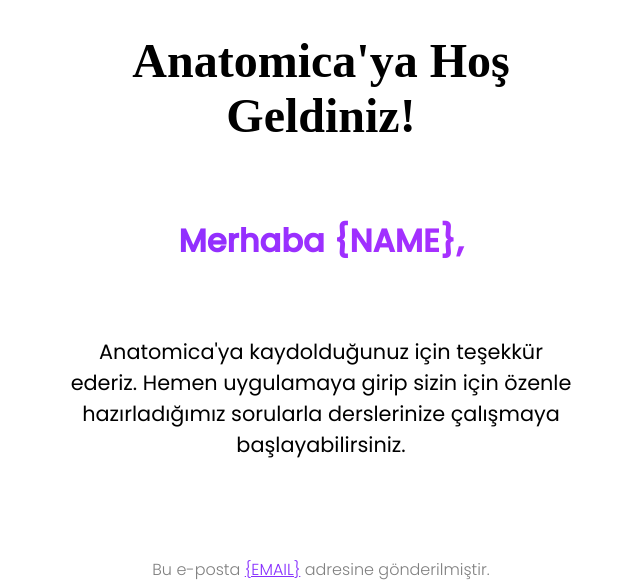
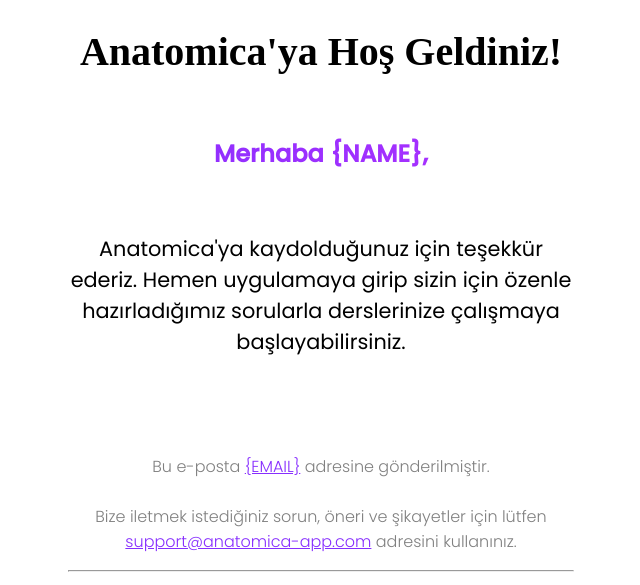
Before and after one commit to anatomica-app/anatomica-server, a website: page mail_templates/register_google.html in a window 1280 px wide. Shown: the part 211-796 px from the top of the page, without its empty margins (319-959 px from the left). Drawn offline with Linux system fonts and the light colour scheme.

Commit message:
Header font sizes reduced in mail templates.

```diff
--- a/mail_templates/register_google.html
+++ b/mail_templates/register_google.html
@@ -10,8 +10,8 @@
     <link rel="preconnect" href="https://fonts.googleapis.com" />
     <link rel="preconnect" href="https://fonts.gstatic.com" crossorigin />
     <link rel="preconnect" href="https://fonts.googleapis.com">
-<link rel="preconnect" href="https://fonts.gstatic.com" crossorigin>
-<link href="https://fonts.googleapis.com/css2?family=Poppins:wght@200;300;400;500&display=swap" rel="stylesheet">
+    <link rel="preconnect" href="https://fonts.gstatic.com" crossorigin>
+    <link href="https://fonts.googleapis.com/css2?family=Poppins:wght@200;300;400;500&display=swap" rel="stylesheet">
 </head>
 
 <body>
@@ -23,7 +23,7 @@
 
         h3 {
             font-family: 'Poppins', sans-serif;
-            font-size: 2rem;
+            font-size: 1.5rem;
             background: -webkit-linear-gradient(left, #872efe, #b131ff);
             background: -o-linear-gradient(right, #872efe, #b131ff);
             background: -moz-linear-gradient(right, #872efe, #b131ff);
@@ -34,7 +34,7 @@
         }
 
         h1 {
-            font-size: 3rem;
+            font-size: 2.5rem;
         }
 
         .main-container {
@@ -90,8 +90,8 @@
     <!-- Main Content -->
     <div class="main-container">
         <div class="welcome-title">
-            <img src="https://anatomica-app.com/images/logo.png" class="brand-logo"
-                alt="anatomica_logo" width="200" height="200" />
+            <img src="https://anatomica-app.com/images/logo.png" class="brand-logo" alt="anatomica_logo" width="200"
+                height="200" />
             <h1>Anatomica'ya Hoş Geldiniz!</h1>
         </div>
         <div class="welcome-text">
```
Also changed, not shown: mail_templates/register.html (+4 -4 lines), mail_templates/reset_password.html (+4 -4 lines).
